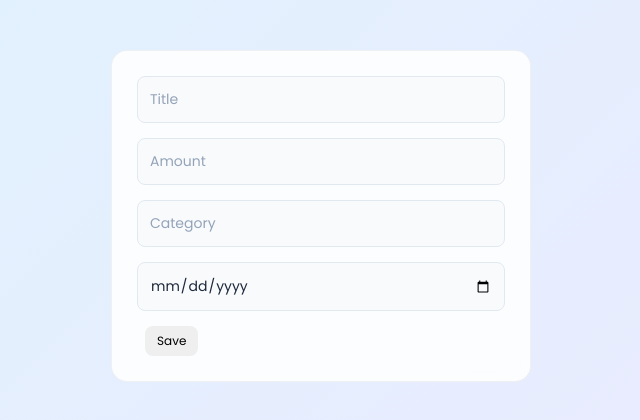
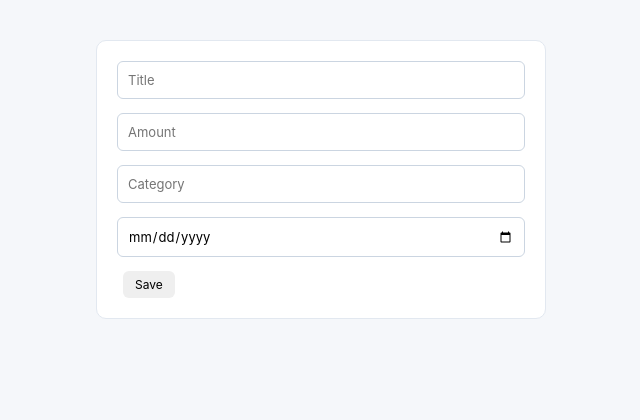
Before and after one commit to suhana118/Expense-Tracker-frontend, a React (Vite) app: page /add in a window 1280 px wide. Shown: the top 420 px of the page, without its empty margins (319-959 px from the left). Built offline with nearby package versions, Linux system fonts and the light colour scheme.

Commit message:
08/04/2026

```diff
--- a/src/App.css
+++ b/src/App.css
@@ -3,21 +3,20 @@
   margin: 0;
   padding: 0;
   box-sizing: border-box;
-  font-family: 'Poppins', sans-serif;
+  font-family: 'Inter', sans-serif;
 }
 
-/* Background */
+/* Body */
 body {
-  background: linear-gradient(135deg, #e0f2fe, #ede9fe);
-  color: #1e293b;
-  min-height: 100vh;
+  background: #F5F7FA;
+  color: #0F172A;
 }
 
 /* Container */
 .container {
-  max-width: 900px;
+  max-width: 880px;
   margin: auto;
-  padding: 40px 20px;
+  padding: 30px 20px;
 }
 
 /* Header */
@@ -25,67 +24,62 @@ body {
   display: flex;
   justify-content: space-between;
   align-items: center;
-  margin-bottom: 30px;
+  margin-bottom: 25px;
 }
 
 h2 {
-  font-size: 26px;
+  font-size: 24px;
   font-weight: 600;
-  background: linear-gradient(90deg, #3b82f6, #8b5cf6);
-  -webkit-background-clip: text;
-  -webkit-text-fill-color: transparent;
 }
 
 /* Add Button */
 .add-btn {
-  background: linear-gradient(135deg, #60a5fa, #a78bfa);
+  background: #0EA5E9;
   color: white;
-  padding: 8px 16px;
-  border-radius: 20px;
+  padding: 8px 14px;
+  border-radius: 6px;
   text-decoration: none;
-  font-size: 14px;
-  transition: 0.3s;
+  transition: all 0.2s ease;
 }
 
 .add-btn:hover {
-  transform: scale(1.05);
-  box-shadow: 0 4px 15px rgba(139, 92, 246, 0.3);
+  background: #0284C7;
+  transform: translateY(-1px);
 }
 
 /* Card */
 .card {
-  background: rgba(255, 255, 255, 0.75);
-  backdrop-filter: blur(10px);
-  border-radius: 14px;
-  padding: 18px;
-  margin-bottom: 15px;
+  background: #FFFFFF;
+  padding: 16px;
+  margin-bottom: 12px;
+  border-radius: 10px;
+  border: 1px solid #E2E8F0;
   display: flex;
   justify-content: space-between;
   align-items: center;
-  border: 1px solid rgba(0, 0, 0, 0.05);
-  transition: 0.3s;
+  transition: all 0.2s ease;
 }
 
 .card:hover {
-  transform: translateY(-4px);
-  box-shadow: 0 6px 20px rgba(99, 102, 241, 0.15);
+  border-color: #0EA5E9;
+  box-shadow: 0 4px 12px rgba(0, 0, 0, 0.08);
 }
 
 /* Text */
 .title {
-  font-size: 16px;
-  font-weight: 500;
+  font-size: 15px;
+  font-weight: 600;
 }
 
 .amount {
-  color: #6366f1;
+  color: #0EA5E9;
   font-weight: bold;
-  margin-top: 5px;
+  margin-top: 4px;
 }
 
 .meta {
   font-size: 12px;
-  color: #64748b;
+  color: #64748B;
   margin-top: 3px;
 }
 
@@ -93,85 +87,84 @@ h2 {
 button {
   border: none;
   padding: 6px 12px;
-  border-radius: 8px;
+  border-radius: 6px;
   cursor: pointer;
-  margin-left: 8px;
+  margin-left: 6px;
   font-size: 12px;
-  transition: 0.3s;
+  transition: all 0.2s ease;
 }
 
 /* Edit */
 .edit-btn {
-  background: linear-gradient(135deg, #60a5fa, #3b82f6);
+  background: #10B981;
   color: white;
 }
 
 .edit-btn:hover {
-  transform: scale(1.1);
+  background: #059669;
+  transform: scale(1.05);
 }
 
 /* Delete */
 .delete-btn {
-  background: linear-gradient(135deg, #a78bfa, #8b5cf6);
+  background: #EF4444;
   color: white;
 }
 
 .delete-btn:hover {
-  transform: scale(1.1);
+  background: #DC2626;
+  transform: scale(1.05);
+}
+
+/* Actions */
+.actions {
+  display: flex;
 }
 
 /* Form */
 form {
-  max-width: 420px;
-  margin: 50px auto;
-  padding: 25px;
-  border-radius: 16px;
-  background: rgba(255, 255, 255, 0.85);
-  backdrop-filter: blur(12px);
-  border: 1px solid rgba(0, 0, 0, 0.05);
+  background: #FFFFFF;
+  padding: 20px;
+  border-radius: 10px;
+  border: 1px solid #E2E8F0;
+  max-width: 450px;
+  margin: 40px auto;
 }
 
 /* Inputs */
 input, select {
   width: 100%;
-  padding: 12px;
-  margin-bottom: 15px;
-  border-radius: 8px;
-  border: 1px solid #e2e8f0;
-  background: #f8fafc;
-  color: #1e293b;
-  font-size: 14px;
-}
-
-input::placeholder {
-  color: #94a3b8;
+  padding: 10px;
+  margin-bottom: 14px;
+  border-radius: 6px;
+  border: 1px solid #CBD5E1;
+  font-size: 13px;
+  transition: border 0.2s ease;
 }
 
 input:focus {
+  border-color: #0EA5E9;
   outline: none;
-  border: 1px solid #6366f1;
 }
 
 /* Submit */
 .submit-btn {
-  background: linear-gradient(135deg, #60a5fa, #8b5cf6);
+  background: #0EA5E9;
   color: white;
   width: 100%;
-  padding: 12px;
-  border-radius: 10px;
+  padding: 10px;
   font-weight: 500;
 }
 
 .submit-btn:hover {
-  transform: scale(1.03);
-  box-shadow: 0 6px 20px rgba(139, 92, 246, 0.3);
+  background: #0284C7;
 }
 
 /* Empty */
 .empty {
   text-align: center;
   margin-top: 40px;
-  color: #64748b;
+  color: #64748B;
 }
 
 /* Loading */
@@ -180,7 +173,7 @@ input:focus {
   margin-top: 40px;
 }
 
-/* Mobile */
+/* 📱 Mobile Responsive */
 @media (max-width: 600px) {
   .card {
     flex-direction: column;
@@ -195,7 +188,7 @@ input:focus {
 
   .header {
     flex-direction: column;
-    gap: 12px;
+    gap: 10px;
     align-items: flex-start;
   }
 }
```
